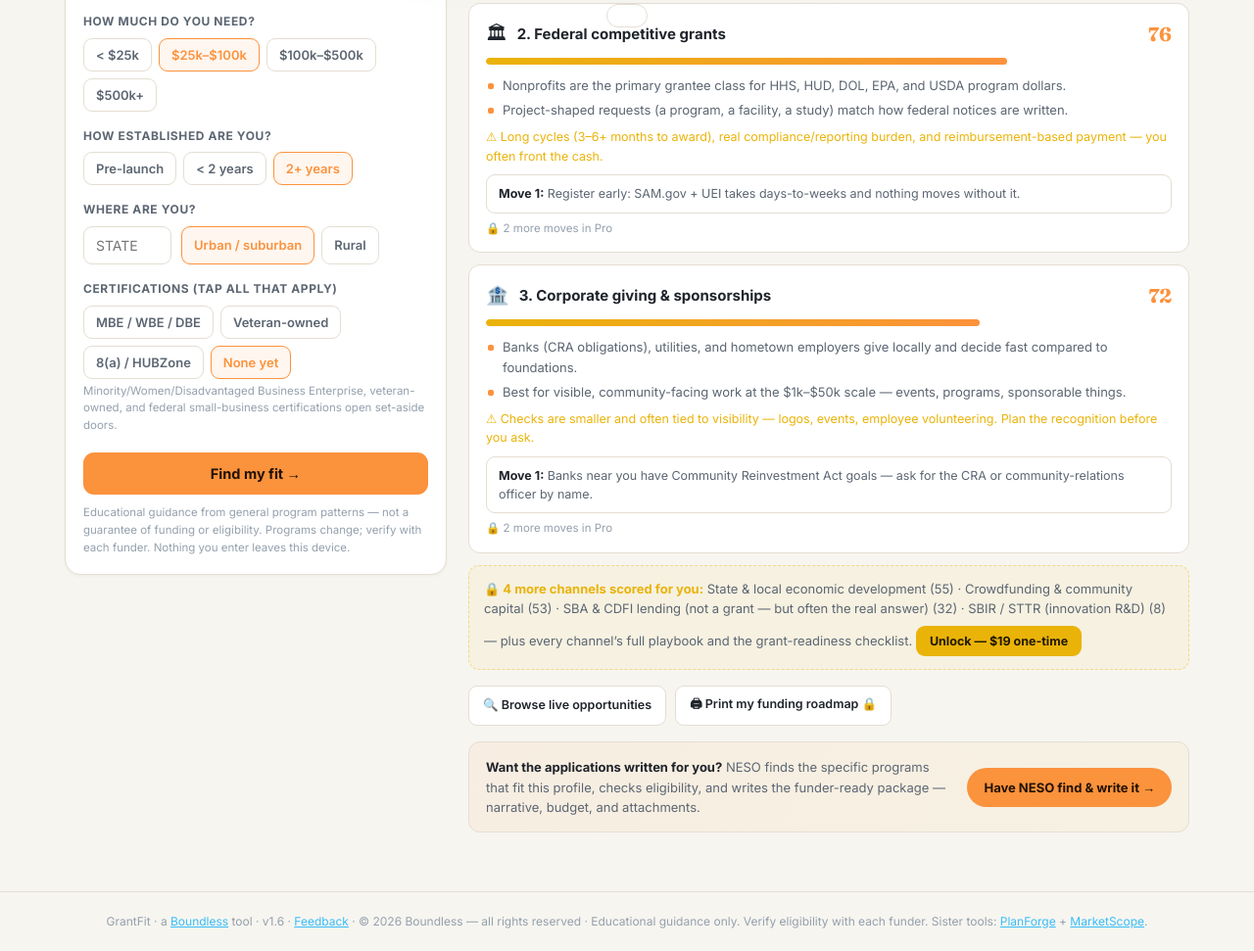
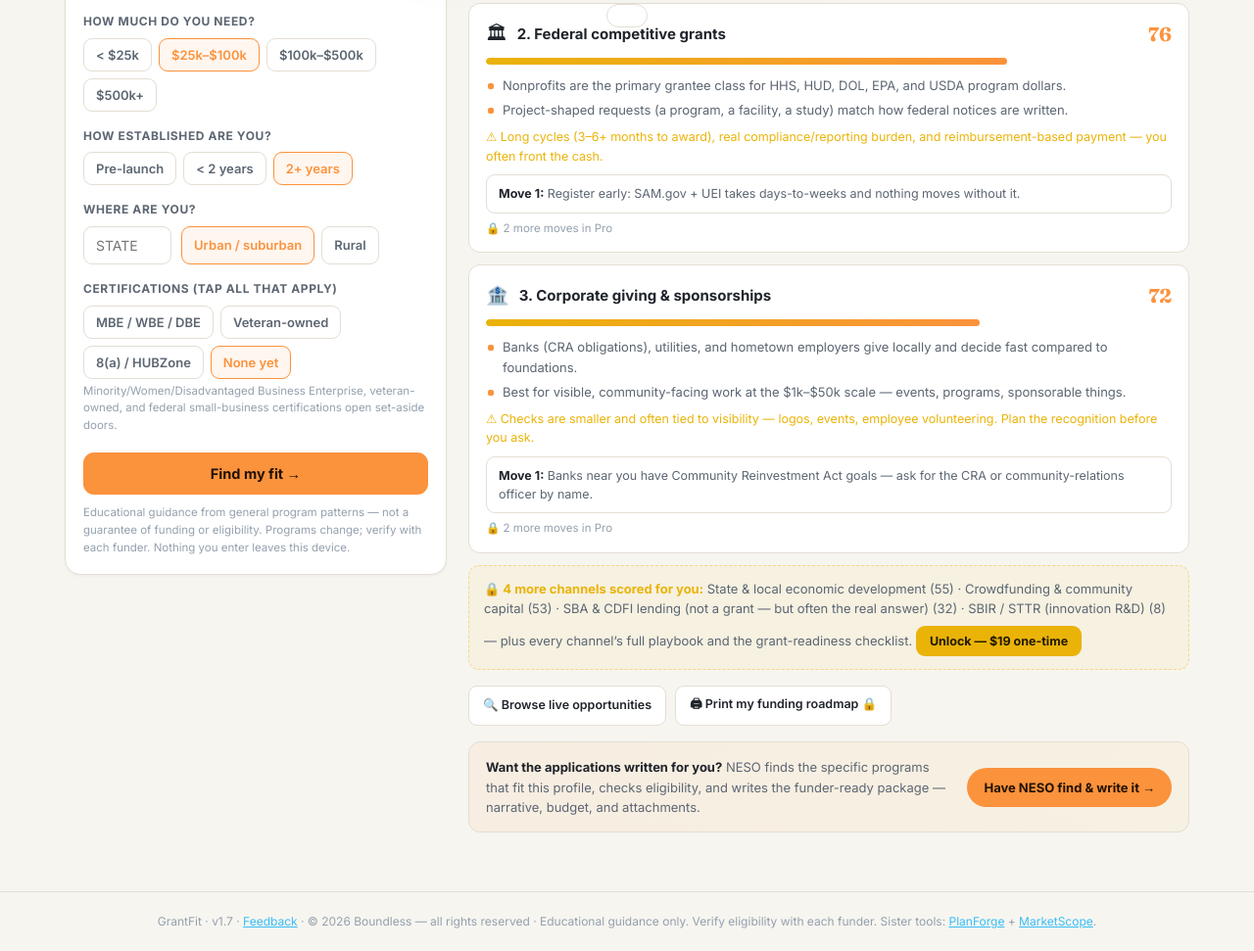
Before and after one commit to Nesoai/grantfit, a plain HTML site: page index.html in a window 1280 px wide. Shown: the part 840-1811 px from the top of the page at 98% size. Drawn offline with Linux system fonts and the light colour scheme.

Commit message:
Update index.html

```diff
--- a/index.html
+++ b/index.html
@@ -178,7 +178,7 @@ footer{border-top:1px solid var(--line);padding:20px 18px;font-size:12px;color:v
 </div>
 
 <button id="scrollTop" title="Back to top" aria-label="Back to top">↑</button>
-<footer><span class="np">GrantFit &middot; a <a href="https://nesoai.github.io/mallory/" target="_blank" rel="noopener">Boundless</a> tool &middot; v1.6 &middot; <a href="https://tally.so/r/rj1Z15?source=grantfit" target="_blank" rel="noopener">Feedback</a> &middot; &copy; 2026 Boundless &mdash; all rights reserved &middot; </span>Educational guidance only. Verify eligibility with each funder. Sister tools: <a href="https://nesoai.github.io/planforge/">PlanForge</a> + <a href="https://nesoai.github.io/marketscope/">MarketScope</a>.</footer>
+<footer><span class="np">GrantFit &middot; v1.7 &middot; <a href="https://tally.so/r/rj1Z15?source=grantfit" target="_blank" rel="noopener">Feedback</a> &middot; &copy; 2026 Boundless &mdash; all rights reserved &middot; </span>Educational guidance only. Verify eligibility with each funder. Sister tools: <a href="https://nesoai.github.io/planforge/">PlanForge</a> + <a href="https://nesoai.github.io/marketscope/">MarketScope</a>.</footer>
 <div id="modal"><div id="mcard"><button class="closex" id="mClose">&times;</button><h2 id="mTitle"></h2><div id="mBody"></div></div></div>
 <div id="toast"></div>
 <div id="tourCard" role="dialog" aria-label="Guided tour">
```
